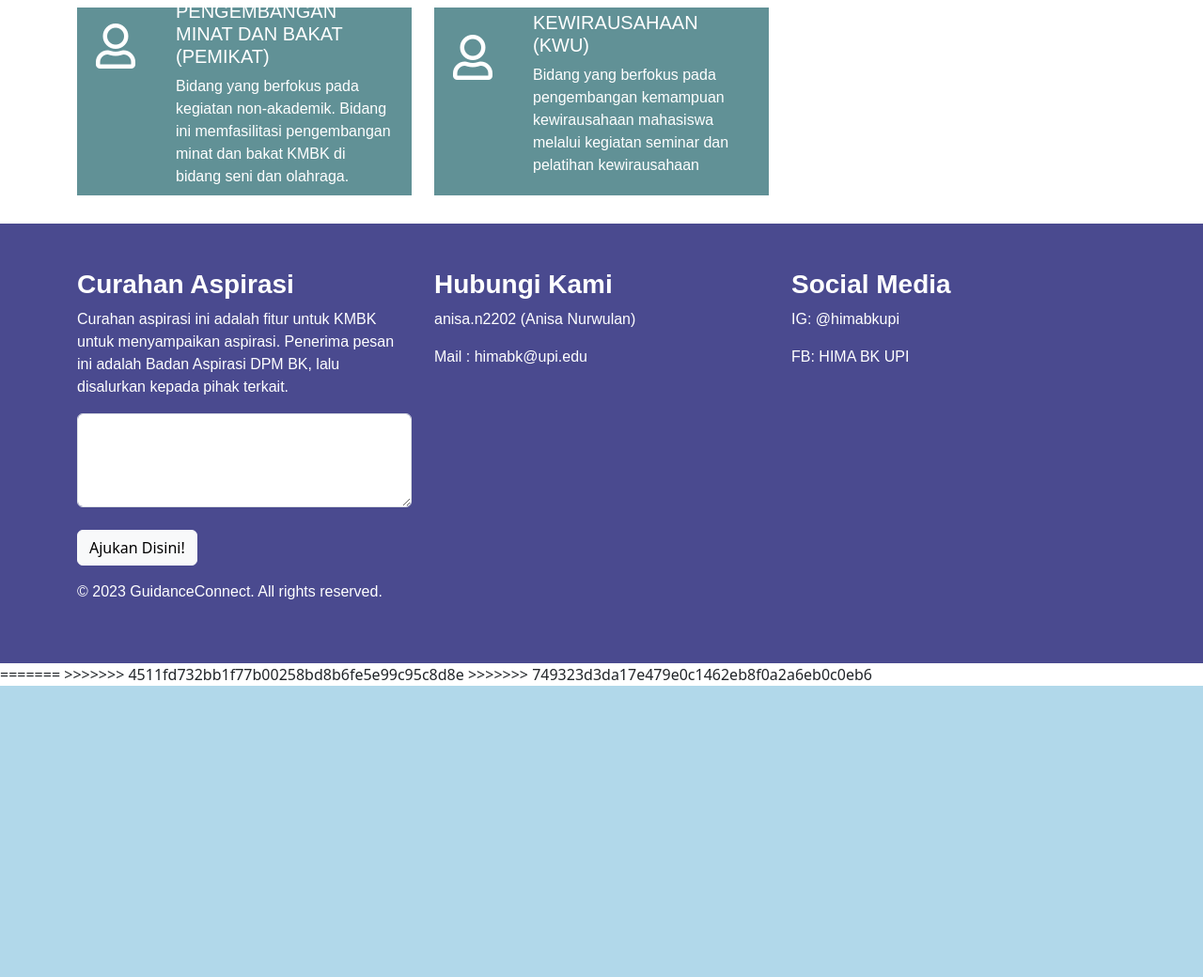
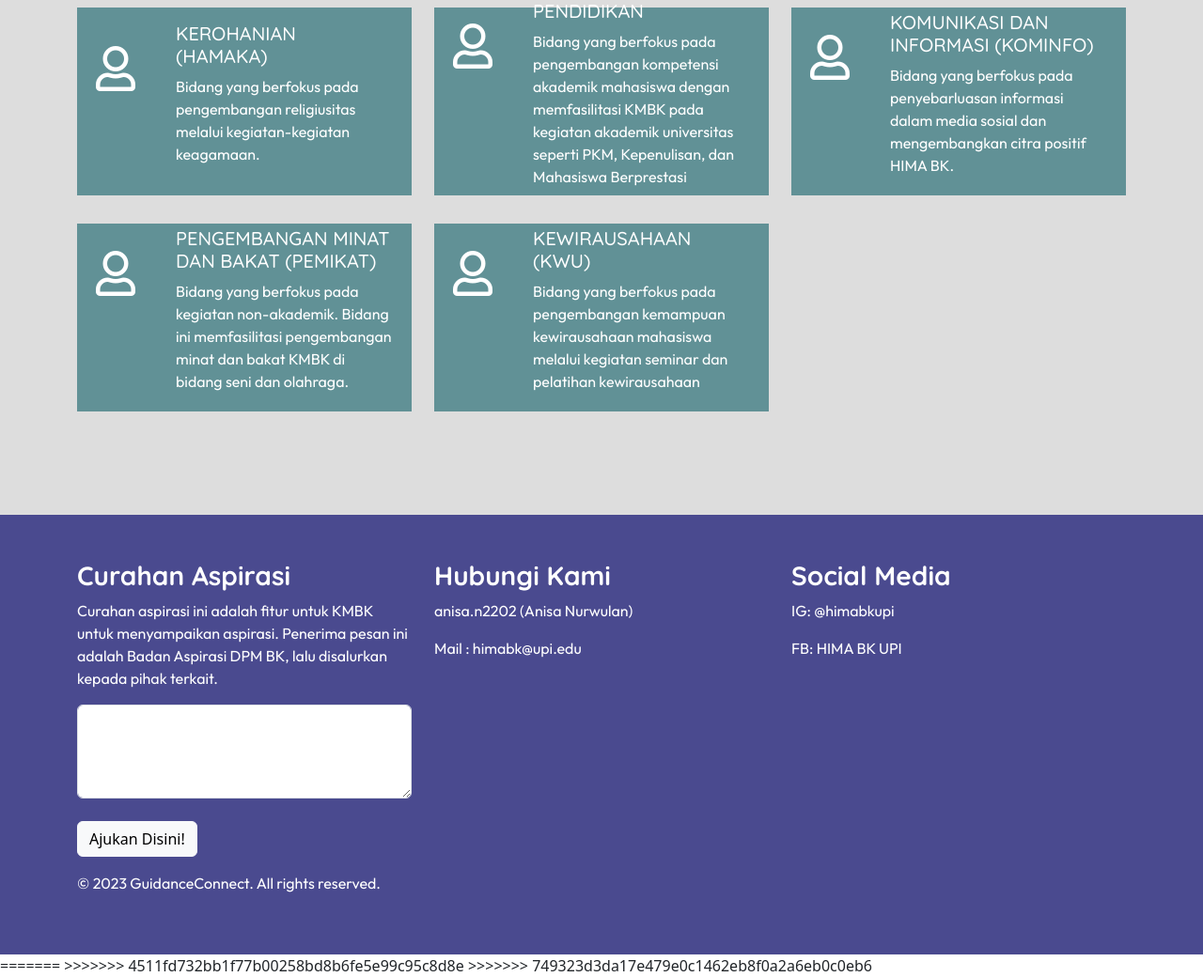
Before and after one commit to nnisafitria/GuidanceConnect, a Python web app: template templates/index.html in a window 1280 px wide. Shown: the part 3408-4448 px from the top of the page at 94% size. Before the commit the page ends 4138 px from the top, so only its background shows below. Run offline with Jinja, Linux system fonts and the light colour scheme; the template is opened without the code that fills it, so the values that code supplies are empty.

Commit message:
nyesuain

```diff
--- a/static/styles.css
+++ b/static/styles.css
@@ -1,9 +1,9 @@
-<<<<<<< HEAD
+
 /* Font */
 @import url('https://fonts.googleapis.com/css2?family=Quicksand:wght@300..700&display=swap');
 @import url('https://fonts.googleapis.com/css2?family=Outfit:wght@100..900&display=swap');
 @import url('https://fonts.googleapis.com/css2?family=DM+Sans:ital,opsz,wght@0,9..40,100..1000;1,9..40,100..1000&display=swap');
-=======
+
 
 .mypic {
     width: 100%;
@@ -41,7 +41,7 @@
 
 /* variables collor pallete */
 
->>>>>>> 749323d3da17e479e0c1462eb8f0a2a6eb0c0eb6
+
 /* Global */
 section {
     padding: 50px 0 100px;
@@ -247,7 +247,7 @@ img {
     justify-content: center;
     align-items: center;
     width: 100%;
-<<<<<<< HEAD
+
 }
 
 /* footer */
@@ -259,23 +259,20 @@ img {
 
 .footer h3{
     font-family: 'Quicksand', sans-serif;
-=======
+
   }
-
-  @import url('https://fonts.googleapis.com/css2?family=Quicksand:wght@300..700&display=swap');
-@import url('https://fonts.googleapis.com/css2?family=Outfit:wght@100..900&display=swap');
 
 .footer h3{
     font-family: 'Quicksand', sans-serif;
     font-weight: 700;
->>>>>>> 749323d3da17e479e0c1462eb8f0a2a6eb0c0eb6
+
 }
 
 .footer p{
     font-family: 'Outfit', sans-serif;
 }
 
-<<<<<<< HEAD
+
 /* divisi organisasi */
 #divisi {
     background-color: #ddd;
@@ -312,7 +309,7 @@ img {
 #divisi .section-body .col-md-4 {
     margin-bottom: 30px;
 }
-=======
+
 .text{
     background-color: white;
     font-family: 'Outfit', sans-serif;
@@ -366,7 +363,3 @@ img {
     margin: 10px;
     text-align: center;
 }
-
-
->>>>>>> 4511fd732bb1f77b00258bd8b6fe5e99c95c8d8e
->>>>>>> 749323d3da17e479e0c1462eb8f0a2a6eb0c0eb6
```
